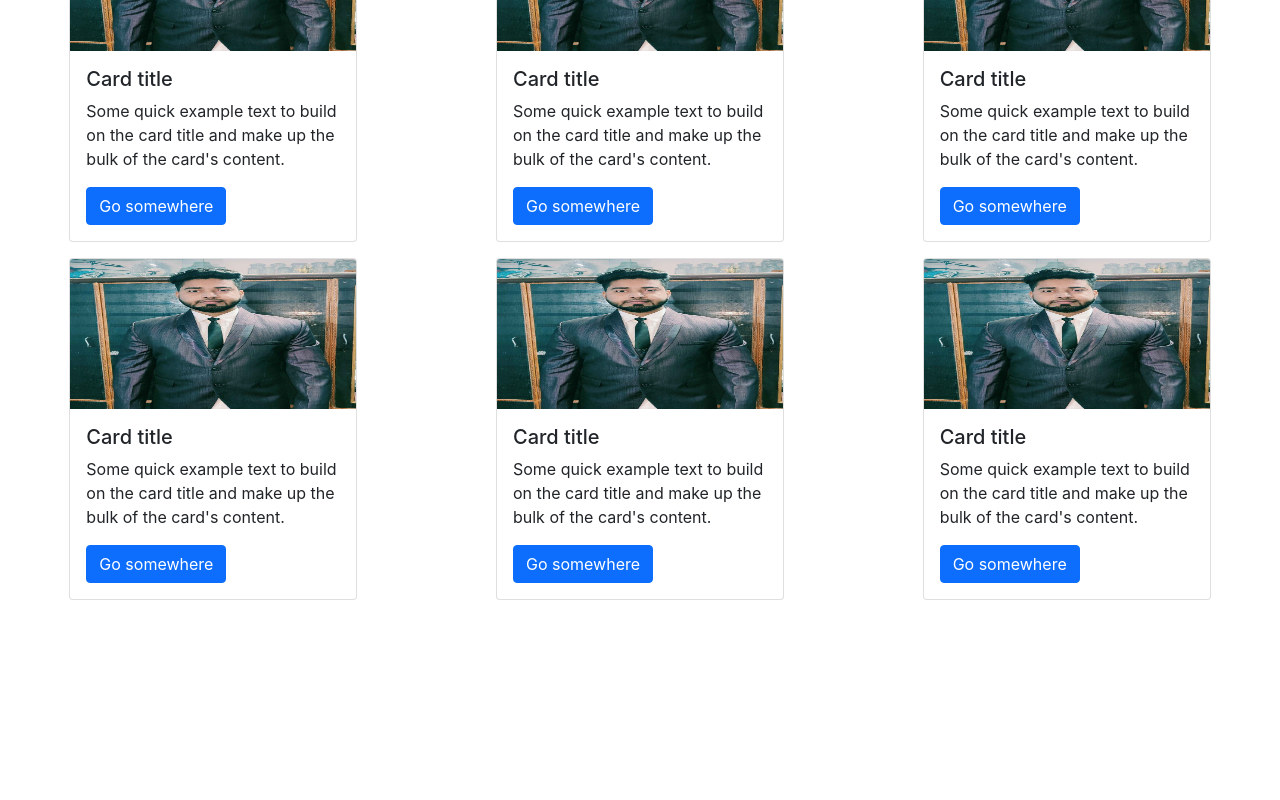
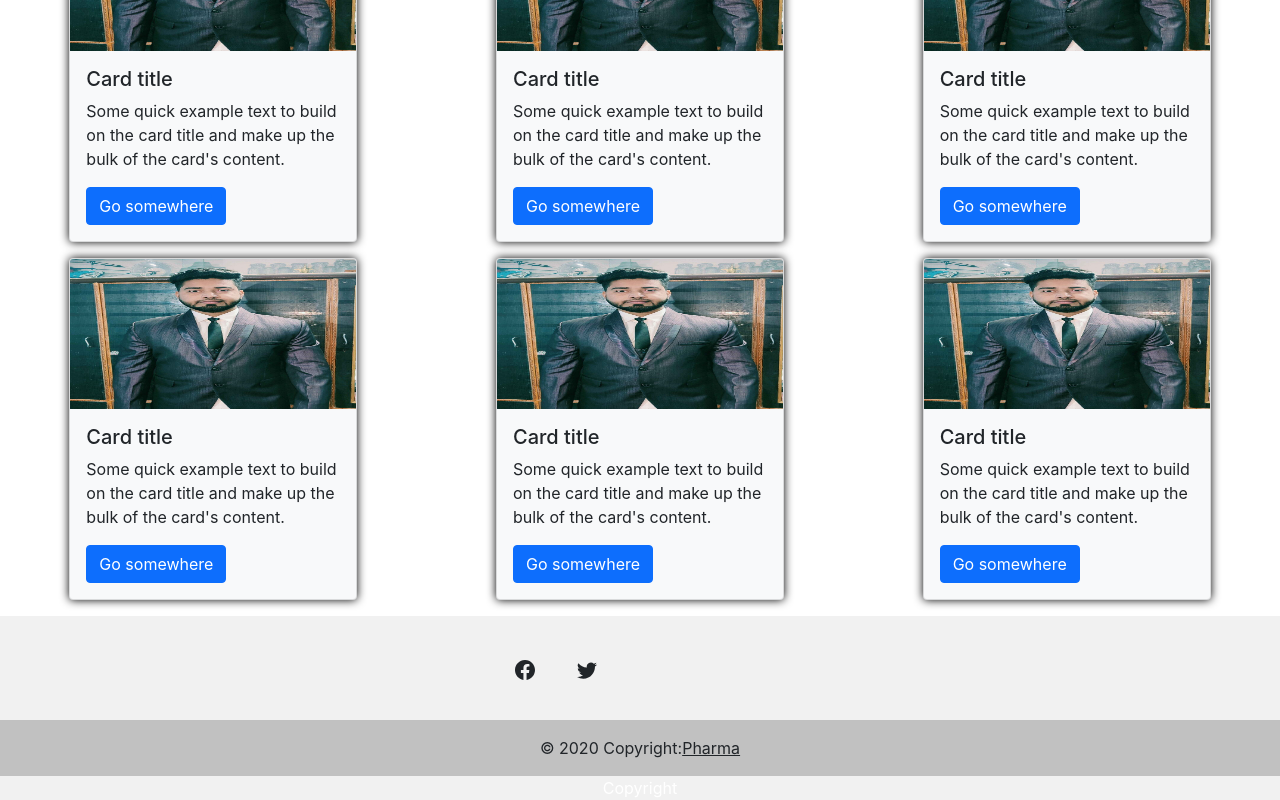
Before and after one commit to Golu0512/dashboard, a React (Create React App) app: page / in a window 1280 px wide. Shown: the part 728-1528 px from the top of the page. Before the commit the page ends 1344 px from the top, so only its background shows below. Built offline with nearby package versions, Linux system fonts and the light colour scheme.

Commit message:
dark and light mode done

```diff
--- a/src/App.css
+++ b/src/App.css
@@ -7,6 +7,7 @@
 
 .cardStyle {
     width: 18rem;
+    box-shadow: 0px 0px 10px black;
 }
 
 .cardImage {
--- a/src/App.js
+++ b/src/App.js
@@ -1,15 +1,35 @@
+import React, { useState } from "react";
 import './App.css';
 import Header from "./components/Header";
 import Home from "./components/Home";
+import Footer from "./components/Footer";
 function App() {
-  return (
-    <>
 
-      <Header />
-      <Home />
+    const [mode, setMode] = useState('light');
 
-    </>
-  );
+    const toggleMode = () => {
+      if (mode === 'dark') {
+        setMode('light');
+        document.body.style.backgroundColor = 'white';
+        document.body.style.color = 'black';
+        // showAlert('light mode has been enable', 'success');
+      } else {
+        setMode('dark');
+        document.body.style.backgroundColor = 'black';
+        document.body.style.color = 'white';
+        // showAlert('dark mode has been enable', 'success');
+      }
+    };
+
+    return (
+      <>
+
+        <Header toggleMode={toggleMode} mode={mode} />
+        <Home mode={mode} />
+        <Footer />
+
+      </>
+    );
 }
 
 export default App;
--- /dev/null
+++ b/src/components/Footer.js
@@ -0,0 +1,83 @@
+import React from "react";
+import { BsFacebook,BsTwitter } from "react-icons/bs";
+
+function Footer() {
+    return (
+        <>
+        <footer
+            className="text-center text-white"
+            style={{background: '#f1f1f1'}}
+        >
+            <div className="container pt-4">
+            <section className="mb-4">
+                <a
+                className="btn btn-link btn-floating btn-lg text-dark m-1"
+                href="#!"
+                role="button"
+                data-mdb-ripple-color="dark"
+                >
+                <BsFacebook />
+                </a>
+
+                <a
+                className="btn btn-link btn-floating btn-lg text-dark m-1"
+                href="#!"
+                role="button"
+                data-mdb-ripple-color="dark"
+                >
+                <BsTwitter />
+                </a>
+
+                <a
+                className="btn btn-link btn-floating btn-lg text-dark m-1"
+                href="#!"
+                role="button"
+                data-mdb-ripple-color="dark"
+                >
+                <i className="fab fa-google"></i>
+                </a>
+
+                <a
+                className="btn btn-link btn-floating btn-lg text-dark m-1"
+                href="#!"
+                role="button"
+                data-mdb-ripple-color="dark"
+                >
+                <i className="fab fa-instagram"></i>
+                </a>
+
+                <a
+                className="btn btn-link btn-floating btn-lg text-dark m-1"
+                href="#!"
+                role="button"
+                data-mdb-ripple-color="dark"
+                >
+                <i className="fab fa-linkedin"></i>
+                </a>
+
+                <a
+                className="btn btn-link btn-floating btn-lg text-dark m-1"
+                href="#!"
+                role="button"
+                data-mdb-ripple-color="dark"
+                >
+                <i className="fab fa-github"></i>
+                </a>
+            </section>
+            </div>
+            <div
+            className="text-center text-dark p-3"
+            style={{background: 'rgba(0, 0, 0, 0.2)'}}
+            >
+            © 2020 Copyright:
+            <a className="text-dark" href="#">
+                Pharma
+            </a>
+            </div>
+            Copyright
+        </footer>
+        </>
+    );
+}
+
+export default Footer;
--- a/src/components/Header.js
+++ b/src/components/Header.js
@@ -1,10 +1,10 @@
 import React from "react";
 import { BsMoonStarsFill, BsSun } from "react-icons/bs";
 
-function Header() {
+function Header(props) {
     return (
         <>
-        <nav className="navbar navbar-expand-lg navbar-light bg-light">
+        <nav className={`navbar navbar-expand-lg navbar-${props.mode} bg-${props.mode}`}>
             <div className="container-fluid">
             <a className="navbar-brand" href="#">
                 Medicine
@@ -25,12 +25,12 @@ function Header() {
                 <a className="nav-link active" aria-current="page" href="#">
                     Home
                 </a>
-                <a className="nav-link" href="#">
-                    <span data-bs-toggle="tooltip" data-bs-placement="right" title="Dark Mode"><BsMoonStarsFill /></span>
-                </a>
-                <a className="nav-link" href="#">
-                    <span data-bs-toggle="tooltip" data-bs-placement="right" title="Dark Mode"><BsSun /></span>
-                </a>
+                {props.mode === 'light' ? <a className="nav-link" onClick={props.toggleMode} href="#">
+                        <BsMoonStarsFill />
+                    </a> : <a className="nav-link" onClick={props.toggleMode} href="#">
+                        <span data-bs-toggle="tooltip" data-bs-placement="right" title="Dark Mode"><BsSun /></span>
+                    </a>
+                }
                 </div>
             </div>
             </div>
--- a/src/components/Home.js
+++ b/src/components/Home.js
@@ -1,7 +1,7 @@
 import React from "react";
 import Carousel from "./Carousel";
 
-function Home() {
+function Home(props) {
     return (
         <>
             <div className="my-2">
@@ -16,7 +16,7 @@ function Home() {
 
                 <div className="row px-0 mx-0">
                     <div className="col-lg-4 col-md-4 col-sm-1 d-flex justify-content-center align-items-center">
-                        <div className="card cardStyle">
+                        <div className={`card cardStyle bg-${props.mode} text-${props.mode === 'light' ? 'black' : 'white'}`}>
                             <img className="card-img-top cardImage" src="./images/asifimg1.jpg" height={'150'} alt="Card image cap" />
                             <div className="card-body">
                             <h5 className="card-title">Card title</h5>
@@ -32,7 +32,7 @@ function Home() {
                     </div>
 
                     <div className="col-lg-4 col-md-4 col-sm-1 d-flex justify-content-center align-items-center">
-                        <div className="card cardStyle">
+                        <div className={`card cardStyle bg-${props.mode} text-${props.mode === 'light' ? 'black' : 'white'}`}>
                             <img className="card-img-top cardImage" src="./images/asifimg1.jpg" height={'150'} alt="Card image cap" />
                             <div className="card-body">
                             <h5 className="card-title">Card title</h5>
@@ -48,7 +48,7 @@ function Home() {
                     </div>
 
                     <div className="col-lg-4 col-md-4 col-sm-1 d-flex justify-content-center align-items-center">
-                        <div className="card cardStyle">
+                        <div className={`card cardStyle bg-${props.mode} text-${props.mode === 'light' ? 'black' : 'white'}`}>
                             <img className="card-img-top cardImage" src="./images/asifimg1.jpg" height={'150'} alt="Card image cap" />
                             <div className="card-body">
                             <h5 className="card-title">Card title</h5>
@@ -67,7 +67,7 @@ function Home() {
 
                 <div className="row my-3 px-0 mx-0">
                     <div className="col-lg-4 col-md-4 col-sm-1 d-flex justify-content-center align-items-center">
-                        <div className="card cardStyle">
+                        <div className={`card cardStyle bg-${props.mode} text-${props.mode === 'light' ? 'black' : 'white'}`}>
                             <img className="card-img-top cardImage" src="./images/asifimg1.jpg" height={'150'} alt="Card image cap" />
                             <div className="card-body">
                             <h5 className="card-title">Card title</h5>
@@ -83,7 +83,7 @@ function Home() {
                     </div>
 
                     <div className="col-lg-4 col-md-4 col-sm-1 d-flex justify-content-center align-items-center">
-                        <div className="card cardStyle">
+                        <div className={`card cardStyle bg-${props.mode} text-${props.mode === 'light' ? 'black' : 'white'}`}>
                             <img className="card-img-top cardImage" src="./images/asifimg1.jpg" height={'150'} alt="Card image cap" />
                             <div className="card-body">
                             <h5 className="card-title">Card title</h5>
@@ -99,7 +99,7 @@ function Home() {
                     </div>
 
                     <div className="col-lg-4 col-md-4 col-sm-1 d-flex justify-content-center align-items-center">
-                        <div className="card cardStyle">
+                        <div className={`card cardStyle bg-${props.mode} text-${props.mode === 'light' ? 'black' : 'white'}`}>
                             <img className="card-img-top cardImage" src="./images/asifimg1.jpg" height={'150'} alt="Card image cap" />
                             <div className="card-body">
                             <h5 className="card-title">Card title</h5>
```
